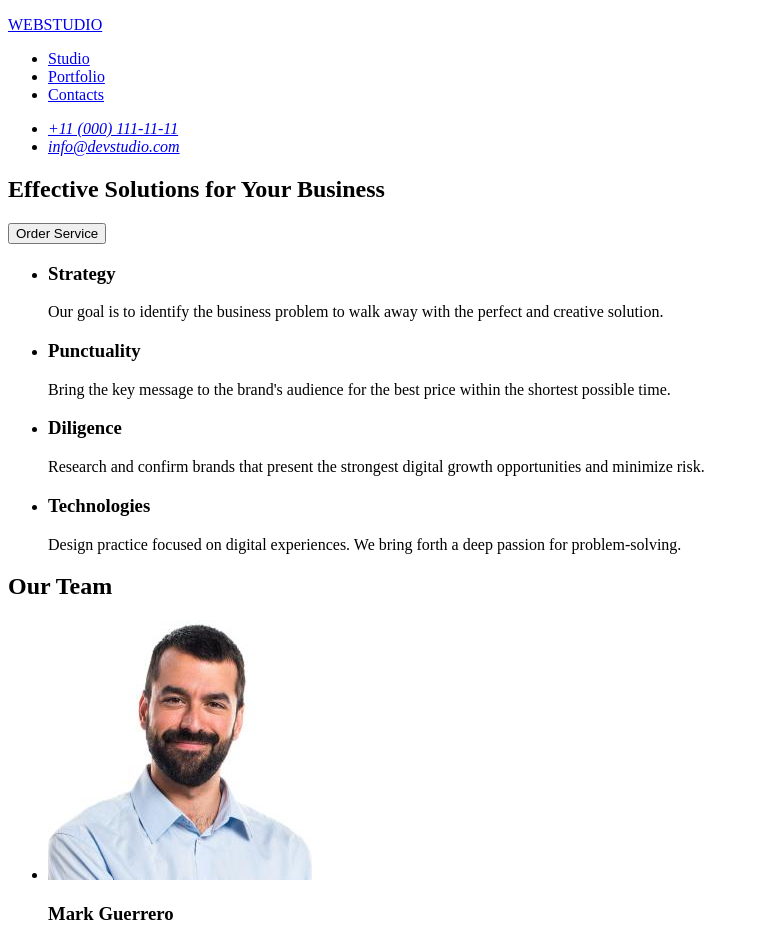
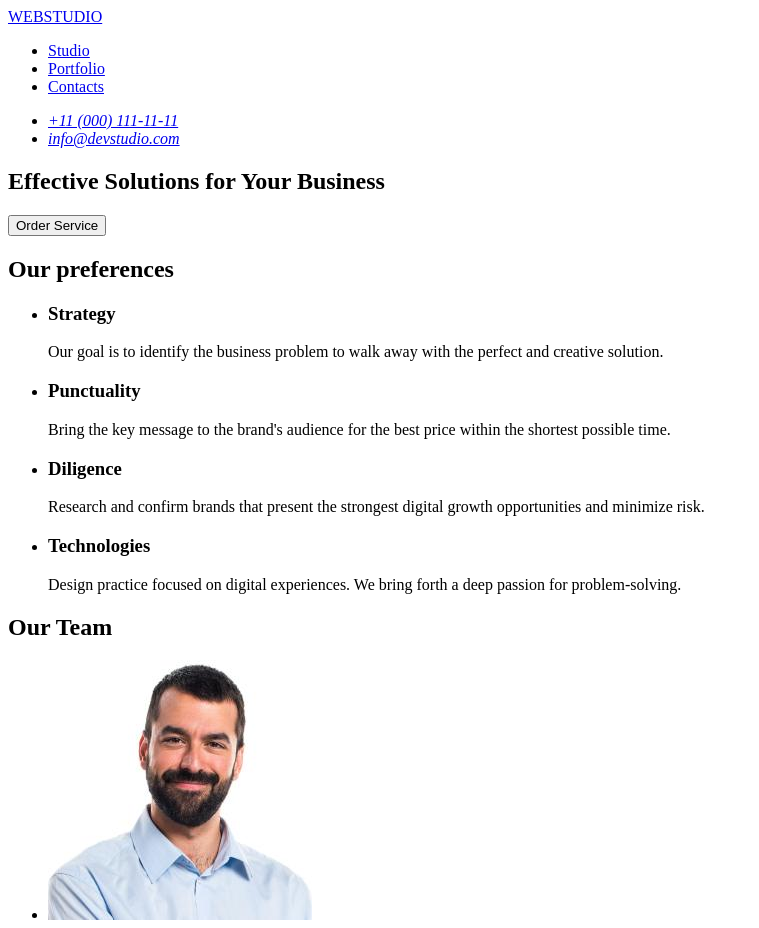
Before and after one commit to AskAfter/goit-markup-hw-01, a plain HTML site: page index.html in a window 1280 px wide. Shown: the top 928 px of the page, without its empty margins (0-759 px from the left). Drawn offline with Linux system fonts and the light colour scheme.

Commit message:
change adrress and h2 in section 2

```diff
--- a/index.html
+++ b/index.html
@@ -8,20 +8,20 @@
 
   <body>
     <header>
-      <p><a href="/">WEBSTUDIO</a></p>
+      <a href="./index.html">WEBSTUDIO</a>
       <nav>
         <ul>
           <li><a href="/" target="_blank">Studio</a></li>
           <li><a href="/" target="_blank">Portfolio</a></li>
           <li><a href="/" target="_blank">Contacts</a></li>
         </ul>
-        <address>
-          <ul>
-            <li><a href="tel:+110001111111">+11 (000) 111-11-11</a></li>
-            <li><a href="mailto:info@devstudio.com">info@devstudio.com</a></li>
-          </ul>
-        </address>
       </nav>
+      <address>
+        <ul>
+          <li><a href="tel:+110001111111">+11 (000) 111-11-11</a></li>
+          <li><a href="mailto:info@devstudio.com">info@devstudio.com</a></li>
+        </ul>
+      </address>
     </header>
 
     <main>
@@ -33,6 +33,7 @@
 
       <!--second section w/o head-->
       <section>
+        <h2>Our preferences</h2>
         <ul>
           <li>
             <h3>Strategy</h3>
```
